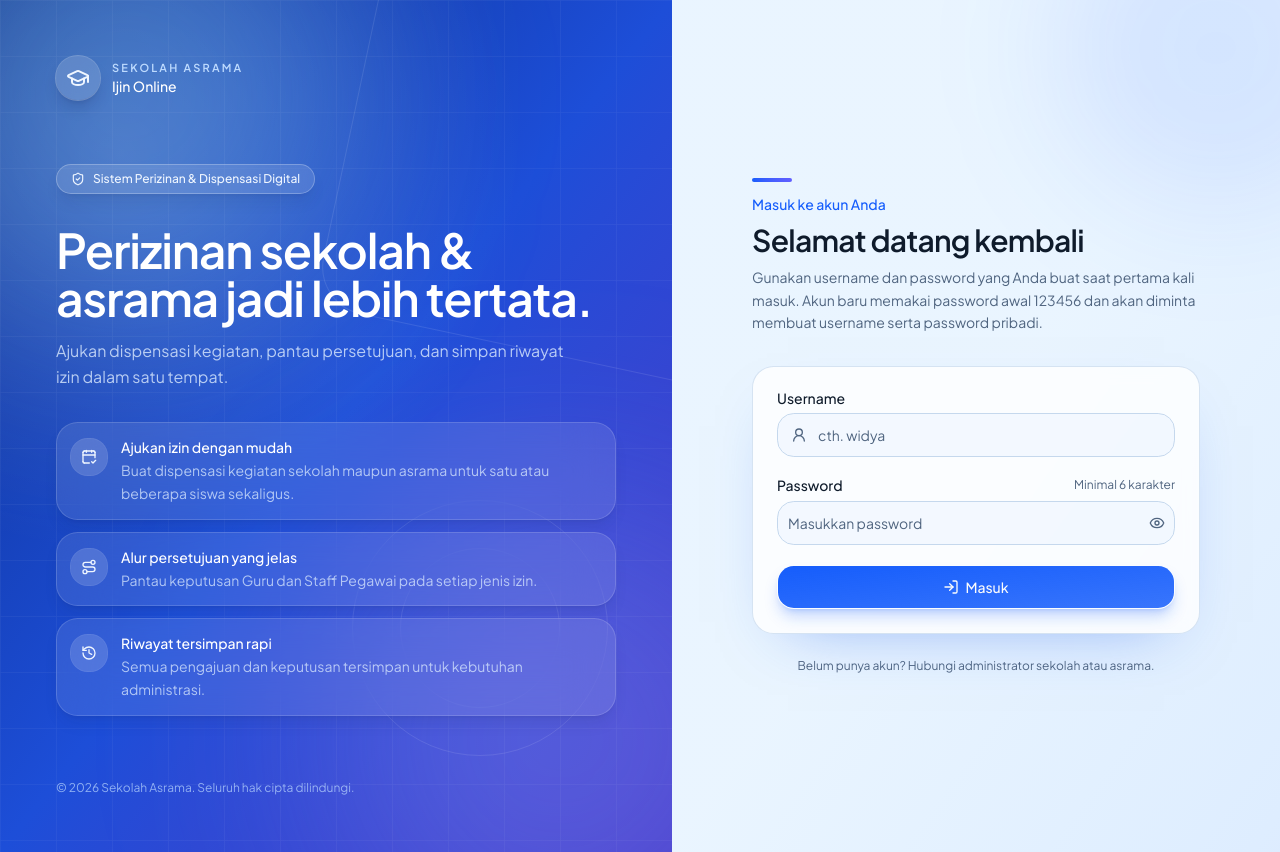
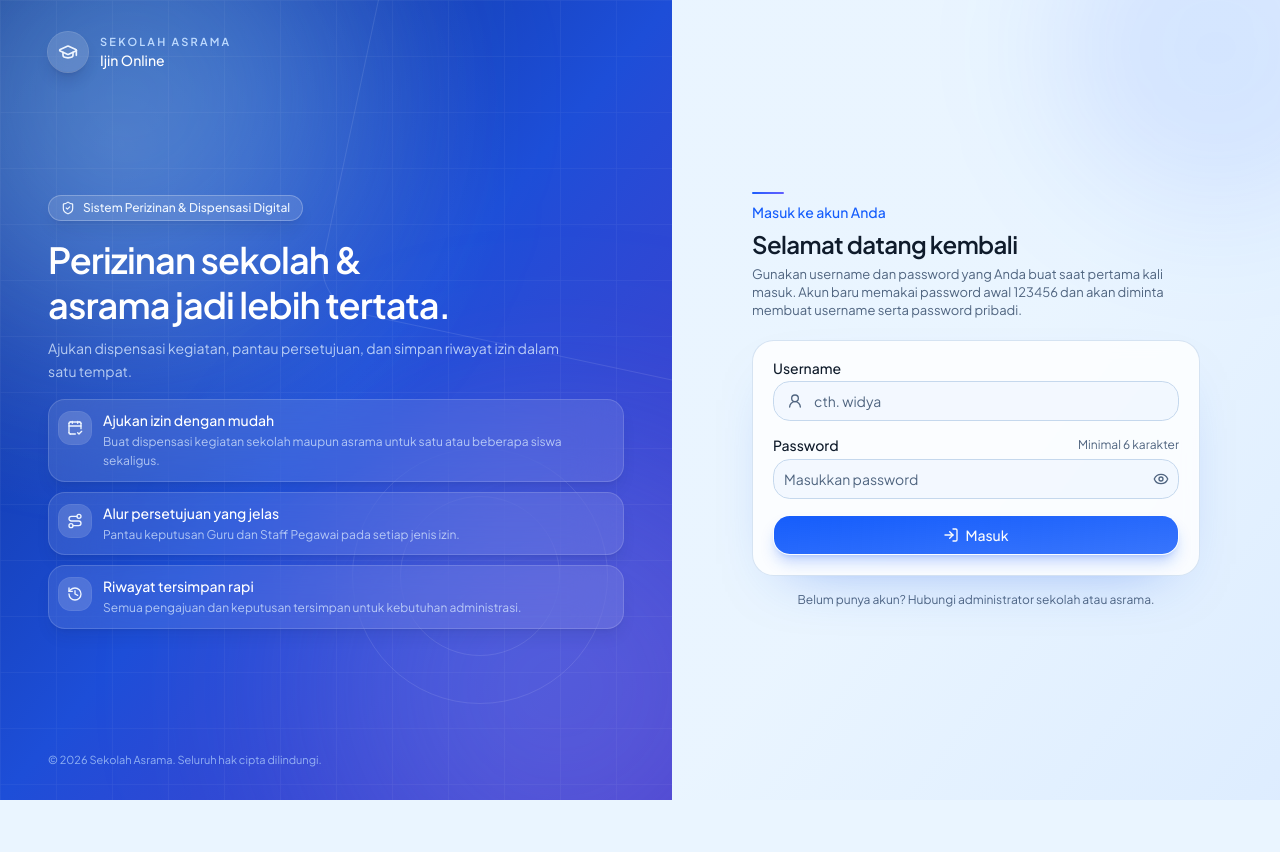
Before and after one commit to deanDev5200/ijin-online, a Next.js app: page /login in a window 1280 px wide. After the commit the page ends 800 px from the top, so only its background shows below. Built offline with nearby package versions, Linux system fonts and the light colour scheme; no server answers.

Commit message:
Compact login layout to fit desktop viewports

```diff
--- a/src/app/(auth)/login/login-form.tsx
+++ b/src/app/(auth)/login/login-form.tsx
@@ -19,7 +19,7 @@ function SubmitButton() {
     <Button
       type="submit"
       size="lg"
-      className="h-11 w-full rounded-xl shadow-lg shadow-blue-600/25 transition-all duration-200 hover:-translate-y-0.5 hover:shadow-xl hover:shadow-blue-600/30 active:translate-y-0"
+      className="h-10 w-full rounded-xl shadow-lg shadow-blue-600/25 transition-all duration-200 hover:-translate-y-0.5 hover:shadow-xl hover:shadow-blue-600/30 active:translate-y-0"
       disabled={pending}
     >
       {pending ? (
@@ -53,11 +53,11 @@ export function LoginForm({
   const passwordError = state.fieldErrors?.password?.[0];
 
   return (
-    <div className="space-y-5">
-      <form action={formAction} className="space-y-5" noValidate>
+    <div className="space-y-4">
+      <form action={formAction} className="space-y-4" noValidate>
         {next ? <input type="hidden" name="next" value={next} /> : null}
 
-        <div className="space-y-2">
+        <div className="space-y-1.5">
           <Label htmlFor="username" className="font-medium">
             Username
           </Label>
@@ -76,7 +76,7 @@ export function LoginForm({
               minLength={3}
               maxLength={20}
               aria-invalid={Boolean(usernameError)}
-              className="h-11 rounded-xl bg-primary/[0.03] pl-10 hover:border-primary/30 focus-visible:border-primary/60 focus-visible:ring-4 focus-visible:ring-primary/20"
+              className="h-10 rounded-xl bg-primary/[0.03] pl-10 hover:border-primary/30 focus-visible:border-primary/60 focus-visible:ring-4 focus-visible:ring-primary/20"
             />
           </div>
           {usernameError ? (
@@ -84,7 +84,7 @@ export function LoginForm({
           ) : null}
         </div>
 
-        <div className="space-y-2">
+        <div className="space-y-1.5">
           <div className="flex items-center justify-between gap-3">
             <Label htmlFor="password" className="font-medium">
               Password
@@ -101,7 +101,7 @@ export function LoginForm({
             required
             maxLength={72}
             aria-invalid={Boolean(passwordError)}
-            className="h-11 rounded-xl bg-primary/[0.03] pr-11 hover:border-primary/30 focus-visible:border-primary/60 focus-visible:ring-4 focus-visible:ring-primary/20"
+            className="h-10 rounded-xl bg-primary/[0.03] pr-11 hover:border-primary/30 focus-visible:border-primary/60 focus-visible:ring-4 focus-visible:ring-primary/20"
           />
           {passwordError ? (
             <p className="text-xs text-destructive">{passwordError}</p>
@@ -111,7 +111,7 @@ export function LoginForm({
         {state.status === "error" && state.message ? (
           <div
             role="alert"
-            className="rounded-xl border border-destructive/20 bg-destructive/10 px-3.5 py-2.5 text-sm text-destructive"
+            className="rounded-xl border border-destructive/20 bg-destructive/10 px-3 py-2 text-xs text-destructive"
           >
             {state.message}
           </div>
@@ -121,7 +121,7 @@ export function LoginForm({
       </form>
 
       {showDemo ? (
-        <div className="rounded-2xl border border-dashed border-primary/30 bg-linear-to-br from-primary/[0.07] to-transparent p-4">
+        <div className="rounded-2xl border border-dashed border-primary/30 bg-linear-to-br from-primary/[0.07] to-transparent p-3">
           <p className="text-xs font-semibold text-foreground">Akun demo</p>
           <dl className="mt-2 grid gap-1 text-xs text-muted-foreground">
             <div className="flex justify-between gap-3">
--- a/src/app/(auth)/login/page.tsx
+++ b/src/app/(auth)/login/page.tsx
@@ -52,8 +52,8 @@ export default async function LoginPage({
     process.env.SEED_DEMO === "true" && process.env.NODE_ENV !== "production";
 
   return (
-    <div className="grid min-h-svh bg-background lg:grid-cols-[1.05fr_0.95fr]">
-      <aside className="relative hidden overflow-hidden bg-linear-to-br from-[#0b2f8f] via-[#1d4ed8] to-[#4338ca] p-10 text-blue-50 lg:flex lg:flex-col lg:justify-between xl:p-14">
+    <div className="grid min-h-screen bg-background lg:h-screen lg:grid-cols-[1.05fr_0.95fr] lg:overflow-hidden">
+      <aside className="relative hidden overflow-hidden bg-linear-to-br from-[#0b2f8f] via-[#1d4ed8] to-[#4338ca] p-7 text-blue-50 lg:flex lg:flex-col lg:justify-between xl:px-12 xl:py-8">
         <div className="pointer-events-none absolute -top-32 -left-24 size-[28rem] rounded-full bg-sky-300/30 blur-[100px]" />
         <div className="pointer-events-none absolute -right-32 -bottom-32 size-[30rem] rounded-full bg-indigo-300/25 blur-[110px]" />
         <div className="pointer-events-none absolute inset-0 bg-[radial-gradient(circle_at_18%_18%,rgba(255,255,255,0.16),transparent_45%)]" />
@@ -75,8 +75,8 @@ export default async function LoginPage({
         />
 
         <div className="relative flex items-center gap-3">
-          <div className="flex size-11 items-center justify-center rounded-2xl bg-white/15 shadow-lg shadow-blue-950/20 ring-1 ring-white/25 backdrop-blur-xl">
-            <GraduationCap className="size-6" />
+          <div className="flex size-10 items-center justify-center rounded-2xl bg-white/15 shadow-lg shadow-blue-950/20 ring-1 ring-white/25 backdrop-blur-xl">
+            <GraduationCap className="size-5" />
           </div>
           <div>
             <p className="text-[11px] font-semibold tracking-[0.2em] text-blue-200 uppercase">
@@ -86,36 +86,36 @@ export default async function LoginPage({
           </div>
         </div>
 
-        <div className="relative max-w-xl space-y-8 py-16">
-          <div className="inline-flex items-center gap-2 rounded-full border border-white/25 bg-white/12 px-3.5 py-1.5 text-xs font-medium text-blue-50 shadow-lg shadow-blue-950/10 backdrop-blur-xl">
+        <div className="relative max-w-xl space-y-4">
+          <div className="inline-flex items-center gap-2 rounded-full border border-white/25 bg-white/12 px-3 py-1 text-xs font-medium text-blue-50 shadow-lg shadow-blue-950/10 backdrop-blur-xl">
             <ShieldCheck className="size-3.5" />
             Sistem Perizinan &amp; Dispensasi Digital
           </div>
 
-          <div className="space-y-4">
-            <h1 className="text-4xl font-semibold tracking-tight text-balance text-white xl:text-5xl">
+          <div className="space-y-2.5">
+            <h1 className="text-3xl leading-tight font-semibold tracking-tight text-balance text-white xl:text-4xl">
               Perizinan sekolah &amp; asrama jadi lebih tertata.
             </h1>
-            <p className="max-w-lg text-base leading-relaxed text-blue-100/80">
+            <p className="max-w-lg text-sm leading-relaxed text-blue-100/80">
               Ajukan dispensasi kegiatan, pantau persetujuan, dan simpan riwayat
               izin dalam satu tempat.
             </p>
           </div>
 
-          <ul className="space-y-3">
+          <ul className="space-y-2.5">
             {features.map((feature) => (
               <li
                 key={feature.title}
-                className="flex gap-3.5 rounded-2xl border border-white/15 bg-white/10 p-3.5 shadow-lg shadow-blue-950/10 backdrop-blur-xl transition-colors duration-200 hover:bg-white/15"
+                className="flex gap-3 rounded-xl border border-white/15 bg-white/10 p-2.5 shadow-lg shadow-blue-950/10 backdrop-blur-xl transition-colors duration-200 hover:bg-white/15"
               >
-                <div className="mt-0.5 flex size-9 shrink-0 items-center justify-center rounded-xl bg-white/15 ring-1 ring-white/20">
+                <div className="mt-0.5 flex size-8 shrink-0 items-center justify-center rounded-lg bg-white/15 ring-1 ring-white/20">
                   <feature.icon className="size-4 text-blue-50" />
                 </div>
                 <div>
                   <p className="text-sm font-medium text-white">
                     {feature.title}
                   </p>
-                  <p className="mt-0.5 text-sm leading-relaxed text-blue-100/75">
+                  <p className="mt-0.5 text-xs leading-relaxed text-blue-100/75">
                     {feature.description}
                   </p>
                 </div>
@@ -124,16 +124,16 @@ export default async function LoginPage({
           </ul>
         </div>
 
-        <p className="relative text-xs text-blue-200/70">
+        <p className="relative text-[11px] text-blue-200/70">
           © {new Date().getFullYear()} {schoolName}. Seluruh hak cipta
           dilindungi.
         </p>
       </aside>
 
-      <main className="relative flex items-center justify-center overflow-hidden bg-linear-to-br from-background via-background to-primary/[0.06] px-5 py-10 sm:px-8">
+      <main className="relative flex items-center justify-center overflow-hidden bg-linear-to-br from-background via-background to-primary/[0.06] px-5 py-8 sm:px-8 lg:py-4">
         <div className="pointer-events-none absolute -top-28 -right-24 size-80 rounded-full bg-primary/10 blur-3xl" />
         <div className="relative w-full max-w-md">
-          <div className="mb-8 flex items-center gap-3 lg:hidden">
+          <div className="mb-5 flex items-center gap-3 lg:hidden">
             <div className="flex size-10 items-center justify-center rounded-xl bg-linear-to-br from-blue-600 to-indigo-600 text-primary-foreground shadow-md shadow-blue-600/25">
               <GraduationCap className="size-5" />
             </div>
@@ -145,30 +145,30 @@ export default async function LoginPage({
             </div>
           </div>
 
-          <div className="mb-8 space-y-2">
-            <div className="mb-3 h-1 w-10 rounded-full bg-linear-to-r from-blue-600 to-indigo-500" />
+          <div className="mb-5 space-y-1.5">
+            <div className="mb-2 h-0.5 w-8 rounded-full bg-linear-to-r from-blue-600 to-indigo-500" />
             <p className="text-sm font-medium text-primary">
               Masuk ke akun Anda
             </p>
-            <h2 className="text-2xl font-semibold tracking-tight sm:text-3xl">
+            <h2 className="text-2xl font-semibold tracking-tight">
               Selamat datang kembali
             </h2>
-            <p className="text-sm leading-relaxed text-muted-foreground">
+            <p className="text-[13px] leading-snug text-muted-foreground">
               Gunakan username dan password yang Anda buat saat pertama kali
               masuk. Akun baru memakai password awal 123456 dan akan diminta
               membuat username serta password pribadi.
             </p>
           </div>
 
-          <div className="rounded-2xl border border-border/70 bg-card/80 p-5 shadow-[0_24px_60px_-36px_rgba(37,99,235,0.5)] backdrop-blur-sm sm:p-6">
+          <div className="rounded-2xl border border-border/70 bg-card/80 p-4 shadow-[0_24px_60px_-36px_rgba(37,99,235,0.5)] backdrop-blur-sm sm:p-5">
             <LoginForm next={next} showDemo={showDemo} />
           </div>
 
-          <p className="mt-6 text-center text-xs text-muted-foreground">
+          <p className="mt-4 text-center text-xs text-muted-foreground">
             Belum punya akun? Hubungi administrator sekolah atau asrama.
           </p>
 
-          <p className="mt-8 text-center text-[11px] text-muted-foreground lg:hidden">
+          <p className="mt-5 text-center text-[11px] text-muted-foreground lg:hidden">
             © {new Date().getFullYear()} {schoolName}
           </p>
         </div>
```
